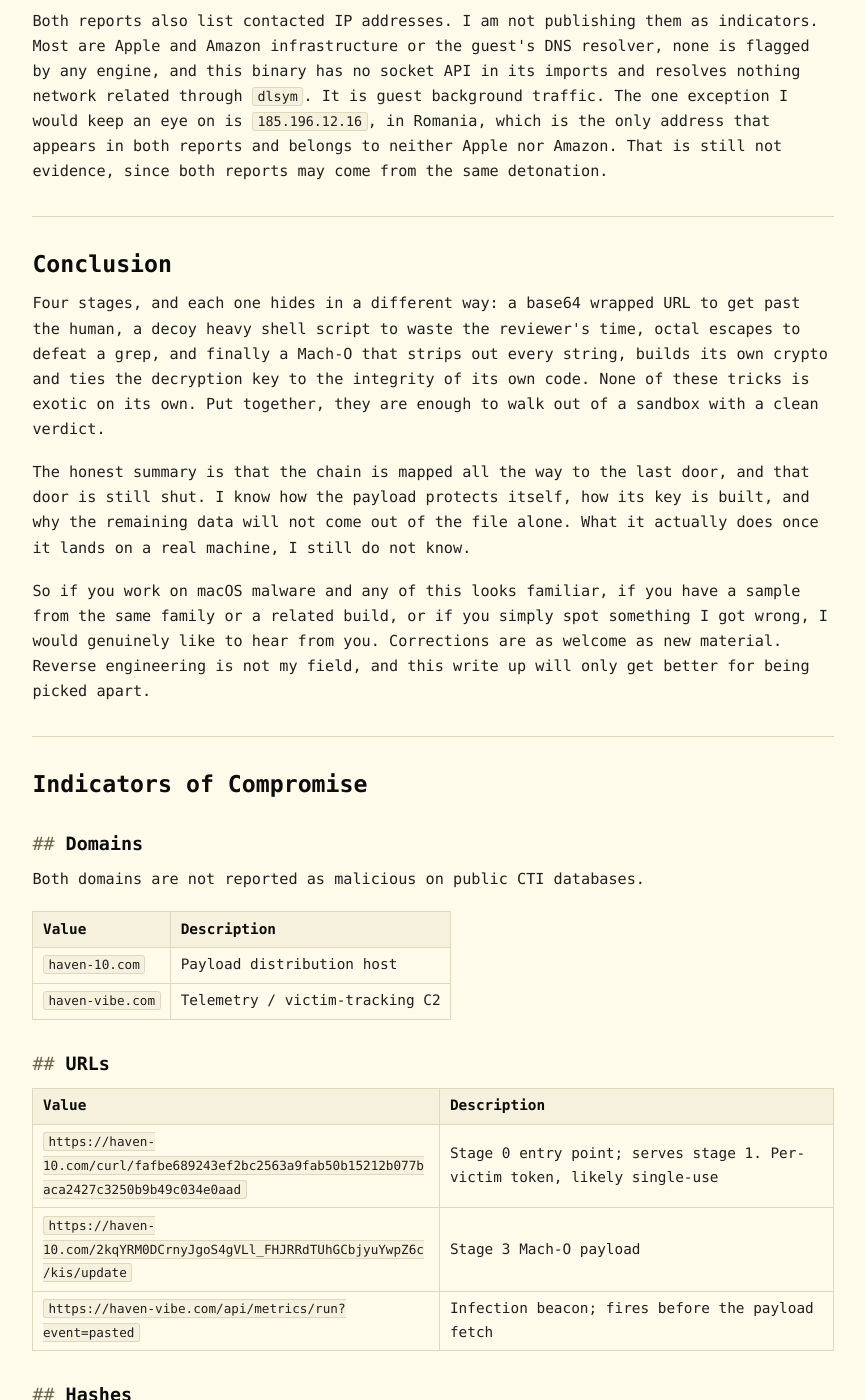
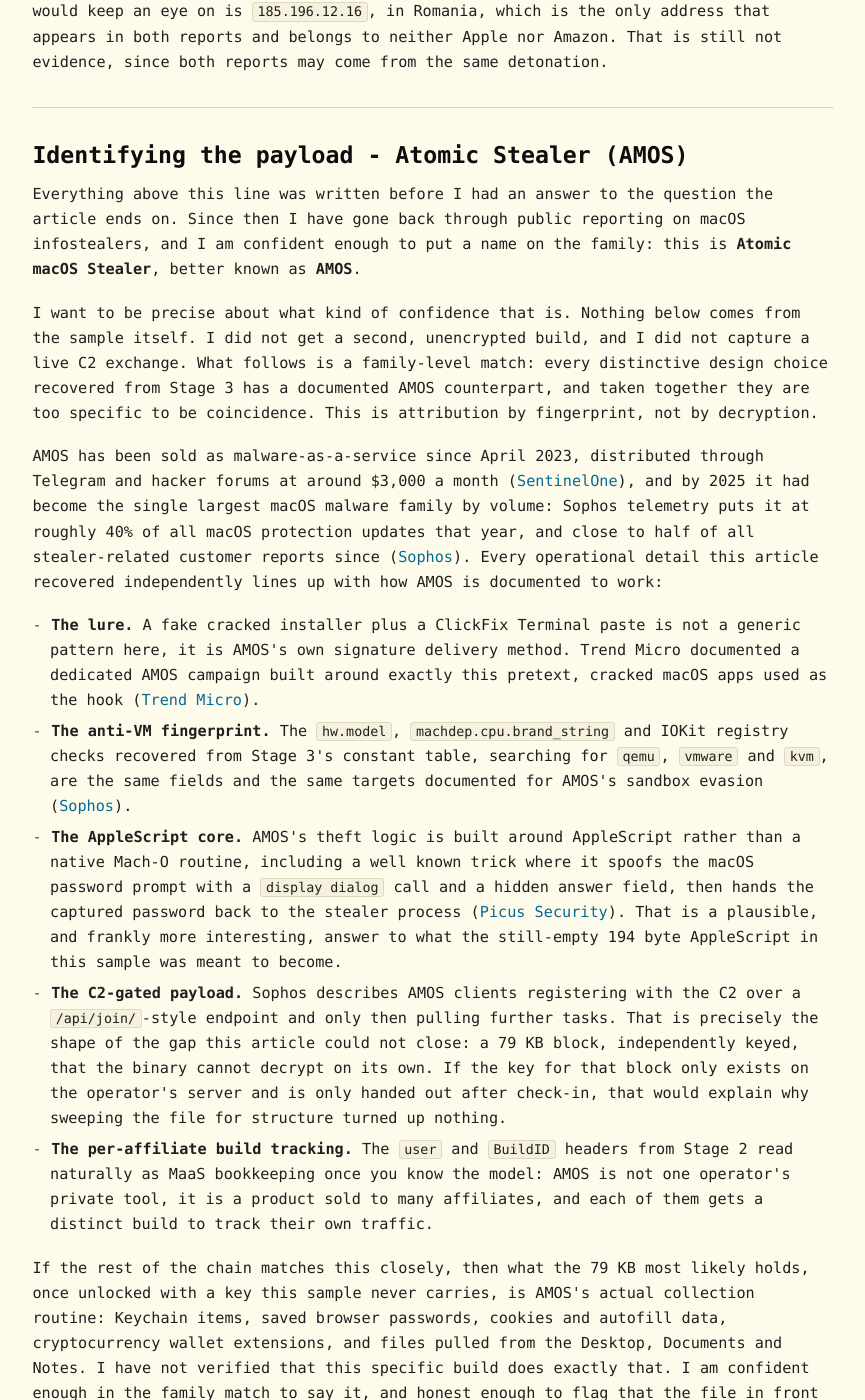
Before and after one commit to tristanqtn/tristanqtn.github.io, a Jekyll site: the page built from _articles/analyzing-amos-stealer-campaign.md, in a window 1280 px wide and 1400 px high, scrolled down 14372 px. Shown: the whole window, without its empty margins (207-1072 px from the left). Built offline with Jekyll 4.4.1, drawn with Linux system fonts in a browser that asks for light colours; some of the changed text lies outside the part shown.

Commit message:
article: finish AMOS C2 article

```diff
--- a/_articles/analyzing-haven-stealer-campaign.md
+++ b/_articles/analyzing-amos-stealer-campaign.md
@@ -1,16 +1,14 @@
 ---
-title: "Analyzing Haven Stealer Campaign"
+title: "Analyzing AMOS Stealer Distribution Method"
 date: 2026-08-10 12:00:00 +0200
-description: "You thought you found a cracked version of the Adobe Creative Cloud suite and you end up with an infected device. Here is the analysis of a macOS malware infection chain."
-tags: [macos, malware, forensics, reverse]
+description: "You thought you found a cracked version of the Adobe Creative Cloud suite and you end up with an infected device. Here is the analysis of a macOS malware infection chain that ends in Atomic Stealer (AMOS)."
+tags: [macos, malware, forensics, reverse, infostealer, amos]
 draft: false
 ---
 
 # Introduction
 
 This article follows a complete macOS infection chain, from a single line of shell pasted into a terminal all the way to the compiled payload waiting at the end of it. There are four stages, each with its own flavour of obfuscation, and I have tried to explain not only what each one does but why it was built that way. The last stage is where it gets genuinely interesting: an ad-hoc signed Mach-O that hides every string it uses, ships its own cryptographic stack, and ties its decryption key to the integrity of its own code.
-
-> A note on the name: "Haven Stealer" is not an established family name, and no vendor calls it that. I made it up from the two domains involved, `haven-10.com` and `haven-vibe.com`, purely so the campaign has something to be called in this article. Please do not read it as an attribution or as a link to any previously documented family.
 
 > A quick disclaimer: reverse engineering is not my specialty, and part of the work on the stage 3 binary was done with AI support. Everything that could be verified independently, such as the hashes, the self-hash comparison and the key derivation, was verified.
 
@@ -30,6 +28,7 @@
 - [Stage 1 - Obfuscated zsh loader](#stage-1---obfuscated-zsh-loader)
 - [Stage 2 - Beacon and payload fetch](#stage-2---beacon-and-payload-fetch)
 - [Stage 3 - The Mach-O payload](#stage-3---the-mach-o-payload)
+- [Identifying the payload - Atomic Stealer (AMOS)](#identifying-the-payload---atomic-stealer-amos)
 - [Conclusion](#conclusion)
 - [Indicators of Compromise](#indicators-of-compromise)
 
@@ -402,17 +401,37 @@
 
 ---
 
+# Identifying the payload - Atomic Stealer (AMOS)
+
+Everything above this line was written before I had an answer to the question the article ends on. Since then I have gone back through public reporting on macOS infostealers, and I am confident enough to put a name on the family: this is **Atomic macOS Stealer**, better known as **AMOS**.
+
+I want to be precise about what kind of confidence that is. Nothing below comes from the sample itself. I did not get a second, unencrypted build, and I did not capture a live C2 exchange. What follows is a family-level match: every distinctive design choice recovered from Stage 3 has a documented AMOS counterpart, and taken together they are too specific to be coincidence. This is attribution by fingerprint, not by decryption.
+
+AMOS has been sold as malware-as-a-service since April 2023, distributed through Telegram and hacker forums at around $3,000 a month ([SentinelOne](https://www.sentinelone.com/blog/atomic-stealer-threat-actor-spawns-second-variant-of-macos-malware-sold-on-telegram/)), and by 2025 it had become the single largest macOS malware family by volume: Sophos telemetry puts it at roughly 40% of all macOS protection updates that year, and close to half of all stealer-related customer reports since ([Sophos](https://www.sophos.com/en-us/blog/why-amos-matters-the-macos-malware-stealing-data-at-scale)). Every operational detail this article recovered independently lines up with how AMOS is documented to work:
+
+- **The lure.** A fake cracked installer plus a ClickFix Terminal paste is not a generic pattern here, it is AMOS's own signature delivery method. Trend Micro documented a dedicated AMOS campaign built around exactly this pretext, cracked macOS apps used as the hook ([Trend Micro](https://www.trendmicro.com/en_us/research/25/i/an-mdr-analysis-of-the-amos-stealer-campaign.html)).
+- **The anti-VM fingerprint.** The `hw.model`, `machdep.cpu.brand_string` and IOKit registry checks recovered from Stage 3's constant table, searching for `qemu`, `vmware` and `kvm`, are the same fields and the same targets documented for AMOS's sandbox evasion ([Sophos](https://www.sophos.com/en-us/blog/why-amos-matters-the-macos-malware-stealing-data-at-scale)).
+- **The AppleScript core.** AMOS's theft logic is built around AppleScript rather than a native Mach-O routine, including a well known trick where it spoofs the macOS password prompt with a `display dialog` call and a hidden answer field, then hands the captured password back to the stealer process ([Picus Security](https://www.picussecurity.com/resource/blog/atomic-stealer-amos-macos-threat-analysis)). That is a plausible, and frankly more interesting, answer to what the still-empty 194 byte AppleScript in this sample was meant to become.
+- **The C2-gated payload.** Sophos describes AMOS clients registering with the C2 over a `/api/join/`-style endpoint and only then pulling further tasks. That is precisely the shape of the gap this article could not close: a 79 KB block, independently keyed, that the binary cannot decrypt on its own. If the key for that block only exists on the operator's server and is only handed out after check-in, that would explain why sweeping the file for structure turned up nothing.
+- **The per-affiliate build tracking.** The `user` and `BuildID` headers from Stage 2 read naturally as MaaS bookkeeping once you know the model: AMOS is not one operator's private tool, it is a product sold to many affiliates, and each of them gets a distinct build to track their own traffic.
+
+If the rest of the chain matches this closely, then what the 79 KB most likely holds, once unlocked with a key this sample never carries, is AMOS's actual collection routine: Keychain items, saved browser passwords, cookies and autofill data, cryptocurrency wallet extensions, and files pulled from the Desktop, Documents and Notes. I have not verified that this specific build does exactly that. I am confident enough in the family match to say it, and honest enough to flag that the file in front of me still refuses to prove it.
+
+---
+
 # Conclusion
 
 Four stages, and each one hides in a different way: a base64 wrapped URL to get past the human, a decoy heavy shell script to waste the reviewer's time, octal escapes to defeat a grep, and finally a Mach-O that strips out every string, builds its own crypto and ties the decryption key to the integrity of its own code. None of these tricks is exotic on its own. Put together, they are enough to walk out of a sandbox with a clean verdict.
 
-The honest summary is that the chain is mapped all the way to the last door, and that door is still shut. I know how the payload protects itself, how its key is built, and why the remaining data will not come out of the file alone. What it actually does once it lands on a real machine, I still do not know.
+The honest summary is that the chain is mapped all the way to the last door, and that door now has a name on it. I know how the payload protects itself, how its key is built, why the remaining data will not come out of the file alone, and, with reasonable confidence from matching public reporting rather than from decrypting this exact sample, that the family behind it is Atomic Stealer (AMOS). What I still do not have is proof from this specific build: the real AppleScript, the second stage key and the exfiltration routine itself all stayed out of reach.
 
 So if you work on macOS malware and any of this looks familiar, if you have a sample from the same family or a related build, or if you simply spot something I got wrong, I would genuinely like to hear from you. Corrections are as welcome as new material. Reverse engineering is not my field, and this write up will only get better for being picked apart.
 
 ---
 
 # Indicators of Compromise
+
+**Malware family:** Atomic macOS Stealer (AMOS), per the TTP correlation in [Identifying the payload - Atomic Stealer (AMOS)](#identifying-the-payload---atomic-stealer-amos) above. This is a family-level match against public reporting, not a confirmation from decrypting this specific sample's payload.
 
 ## Domains
 
```
